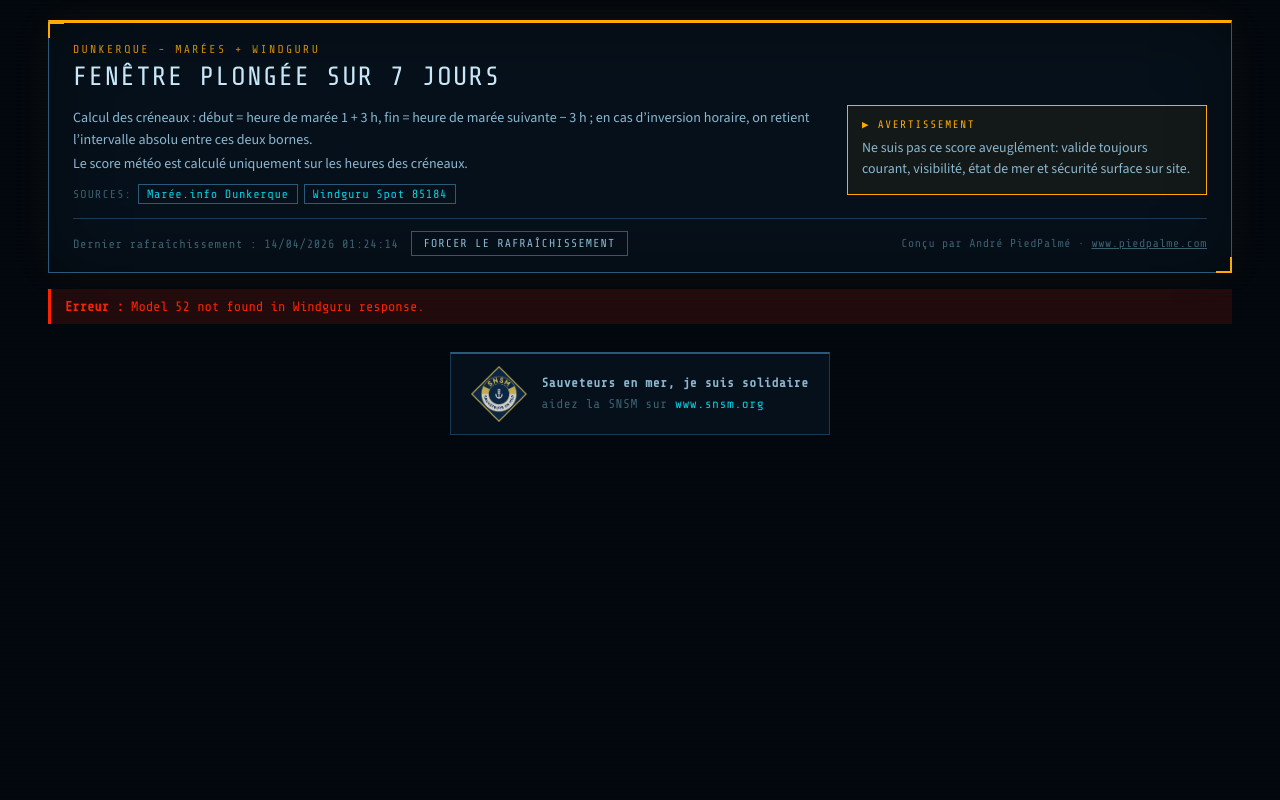
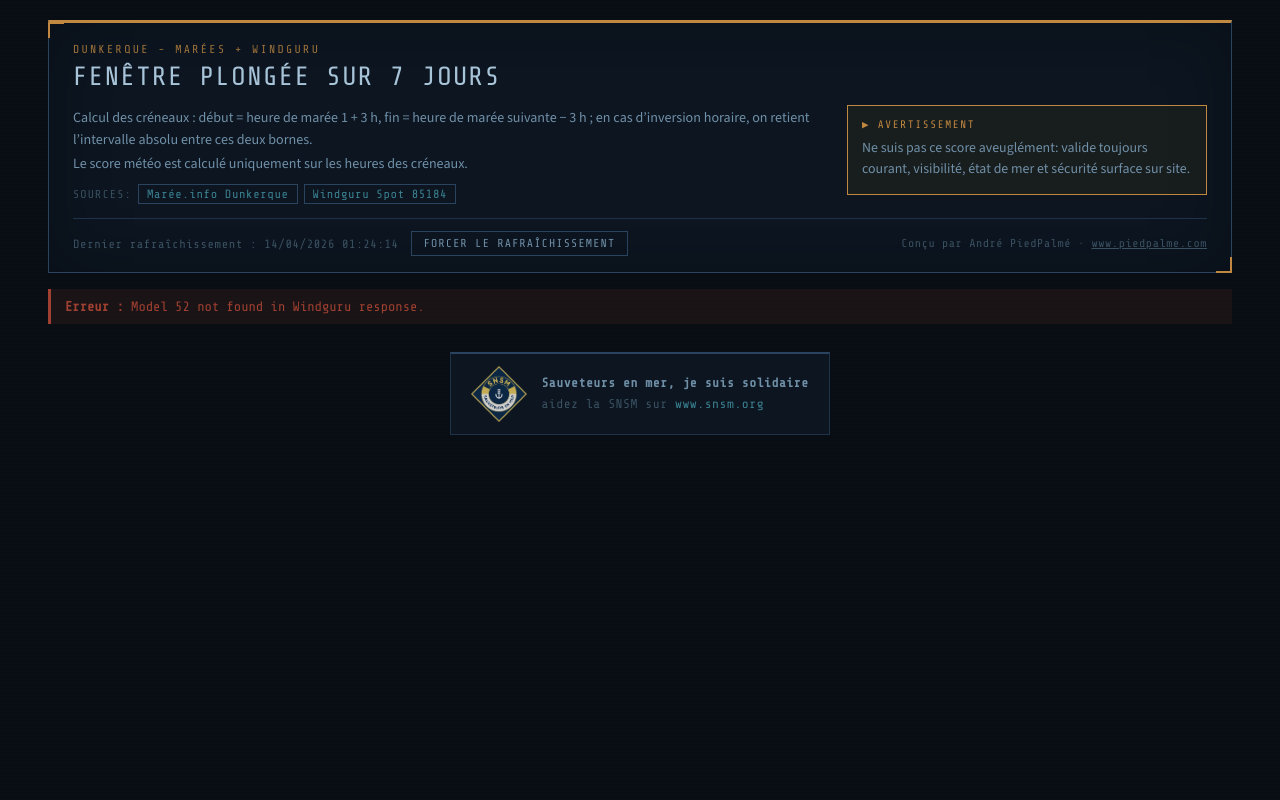
Before and after one commit to Areumaux/meteo-plongee-dk, a Flask app: page / in a window 1280 px wide. Run offline with Flask 3, Linux system fonts and the light colour scheme; data that the repository does not hold is empty.

Commit message:
Palette adoucie : couleurs sourdes, moins de contraste

```diff
--- a/static/styles.css
+++ b/static/styles.css
@@ -4,25 +4,25 @@
    ═══════════════════════════════════════════════════════════════ */
 
 :root {
-  --bg:         #03080f;
-  --bg-panel:   #06101a;
-  --bg-surface: #091622;
-  --bg-card:    #0b1c2c;
-  --border:     #1a3a52;
-  --border-hi:  #2a5a7a;
-  --text:       #8ab8d0;
-  --text-hi:    #c8e8f8;
-  --text-dim:   #3a6070;
-  --amber:      #ffaa00;
-  --amber-dim:  rgba(255,170,0,0.12);
-  --green:      #00cc55;
-  --green-dim:  rgba(0,204,85,0.12);
-  --red:        #ff2200;
-  --red-dim:    rgba(255,34,0,0.12);
-  --cyan:       #00ccdd;
-  --ok:         #00cc55;
-  --mid:        #ffaa00;
-  --bad:        #ff2200;
+  --bg:         #080e14;
+  --bg-panel:   #0c1520;
+  --bg-surface: #101c28;
+  --bg-card:    #111e2c;
+  --border:     #1e3248;
+  --border-hi:  #2a4460;
+  --text:       #7090a8;
+  --text-hi:    #a8c4d8;
+  --text-dim:   #3a5060;
+  --amber:      #c08840;
+  --amber-dim:  rgba(192,136,64,0.1);
+  --green:      #3a9060;
+  --green-dim:  rgba(58,144,96,0.1);
+  --red:        #a04030;
+  --red-dim:    rgba(160,64,48,0.12);
+  --cyan:       #3a8090;
+  --ok:         #3a9060;
+  --mid:        #c08840;
+  --bad:        #a04030;
 }
 
 * { box-sizing: border-box; }
@@ -43,9 +43,9 @@ body::before {
   background: repeating-linear-gradient(
     0deg,
     transparent,
-    transparent 2px,
-    rgba(0,0,0,0.08) 2px,
-    rgba(0,0,0,0.08) 4px
+    transparent 3px,
+    rgba(0,0,0,0.04) 3px,
+    rgba(0,0,0,0.04) 4px
   );
   pointer-events: none;
   z-index: 0;
@@ -67,7 +67,7 @@ body::before {
   border-top: 3px solid var(--amber);
   padding: 20px 24px 16px;
   position: relative;
-  box-shadow: 0 0 40px rgba(255,170,0,0.06), inset 0 0 60px rgba(0,0,0,0.4);
+  box-shadow: inset 0 0 60px rgba(0,0,0,0.3);
 }
 
 /* Corner marks */
```
Also changed, not shown: other parts of static/styles.css (+20 -20 lines).
